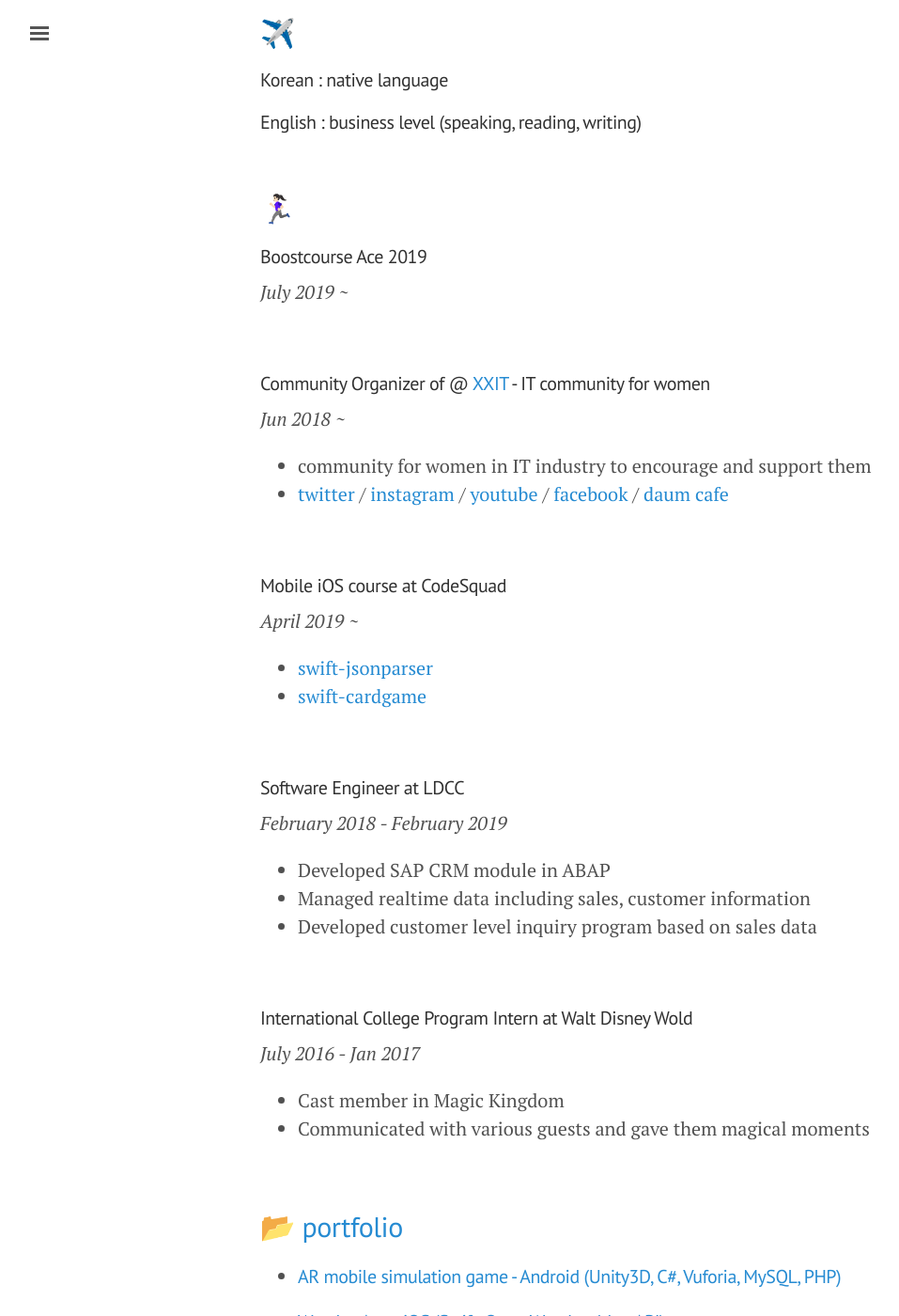
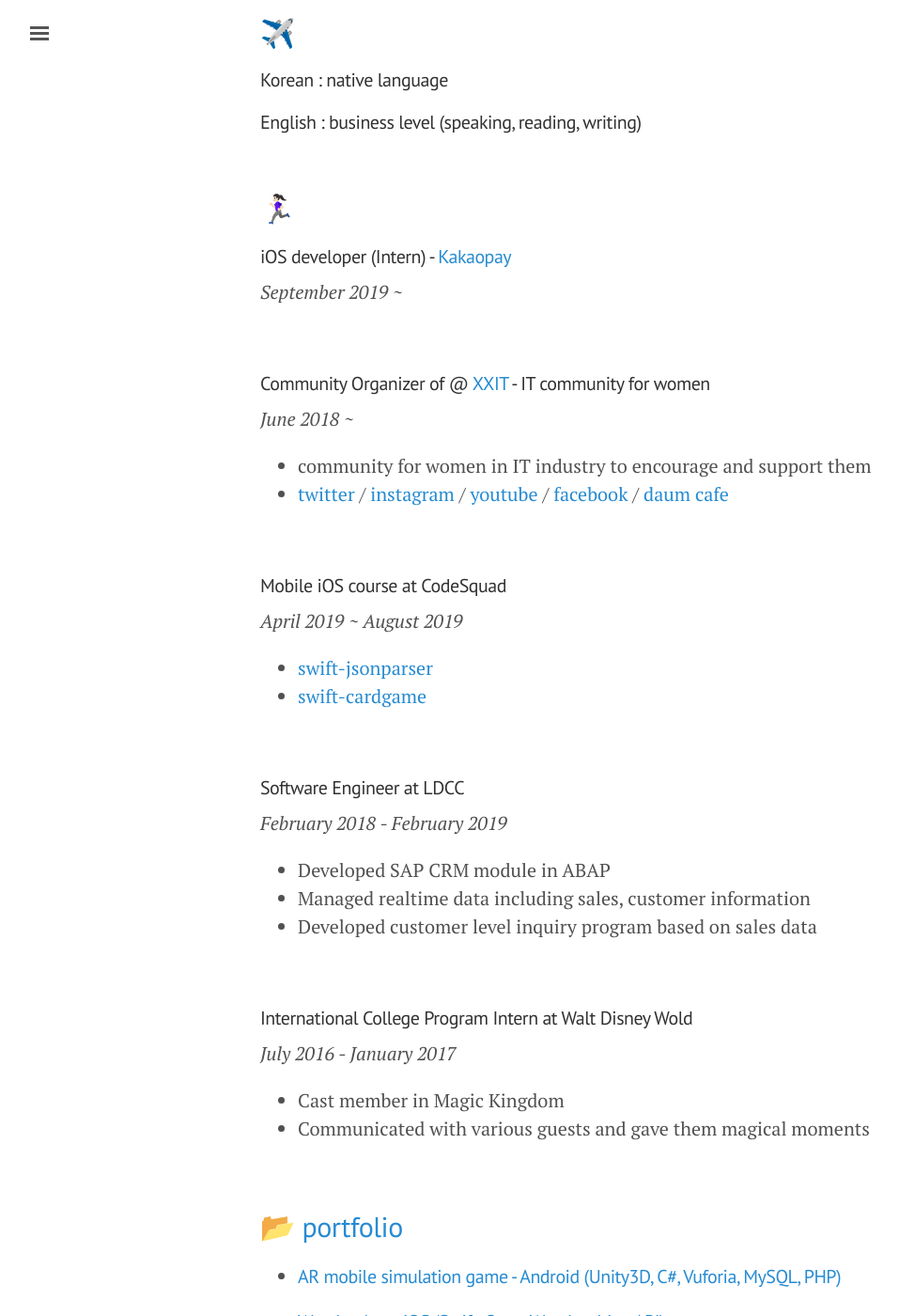
Before and after one commit to daheenallwhite/daheenallwhite.github.io, a Jekyll site: the page built from about.md, in a window 1280 px wide and 1400 px high, scrolled down 749 px. Shown: the whole window at 94% size, without its empty margins (3-960 px from the left). Built offline with Jekyll 4.4.1, drawn with Linux system fonts in a browser that asks for light colours; nearby versions of some CDN libraries; emoji names are drawn with the system emoji font.

Commit message:
Update new experience on about.md

```diff
--- a/about.md
+++ b/about.md
@@ -40,15 +40,15 @@ permalink: /about/
 
 ## 🏃🏻‍♀️
 
-#### Boostcourse Ace 2019
+#### iOS developer (Intern) - [Kakaopay](https://www.kakaopay.com/)
 
-*July 2019 ~*
+*September 2019 ~*
 
 &nbsp;
 
 #### Community Organizer of @ [XXIT](https://twitter.com/officialXXIT) - IT community for women
 
-*Jun 2018 ~*
+*June 2018 ~*
 
 - community for women in IT industry to encourage and support them
 - [twitter](https://twitter.com/officialXXIT) / [instagram](https://www.instagram.com/xxit.official/) / [youtube]( https://youtu.be/f9mGQEGHSkM) / [facebook](https://www.facebook.com/xxit.official/) / [daum cafe](https://cafe.daum.net/xxit)
@@ -57,7 +57,7 @@ permalink: /about/
 
 #### Mobile iOS course at CodeSquad
 
-*April 2019 ~*
+*April 2019 ~ August 2019*
 
 - [swift-jsonparser](https://github.com/daheenallwhite/swift-jsonparser)
 - [swift-cardgame](https://github.com/daheenallwhite/swift-cardgame)
@@ -76,7 +76,7 @@ permalink: /about/
 
 #### International College Program Intern at Walt Disney Wold
 
-*July 2016 - Jan 2017*
+*July 2016 - January 2017*
 
 - Cast member in Magic Kingdom
 - Communicated with various guests and gave them magical moments
```
